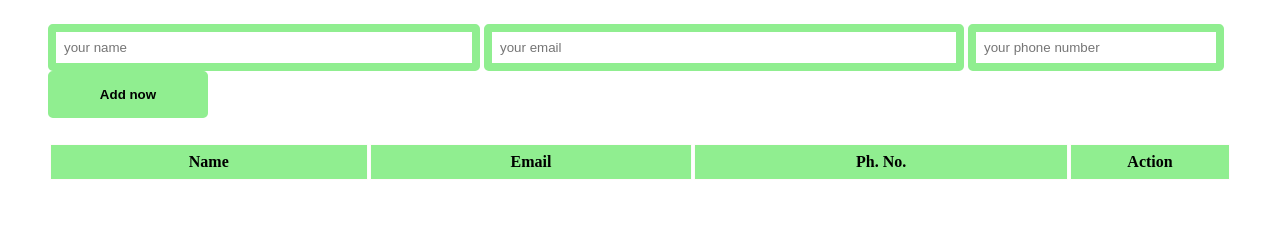
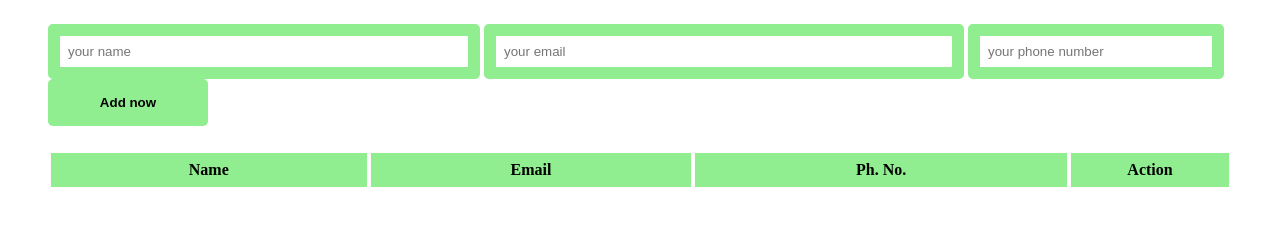
Before and after one commit to abdul-mumin001/aircamp-dom-dynamic-table-assignment-13, a plain HTML site: page dynamic-table/index.html in a window 1280 px wide. Drawn offline with Linux system fonts and the light colour scheme.

Commit message:
dynamic-table-by-using-dom

```diff
--- a/dynamic-table/style.css
+++ b/dynamic-table/style.css
@@ -15,7 +15,7 @@ input{
 margin: 0rem 0rem;
 padding: 0.5rem;
 border-radius: 0.3rem;
-border: 0.5rem solid lightgreen;
+border: 0.8rem solid lightgreen;
 
 }
 #name{
```
